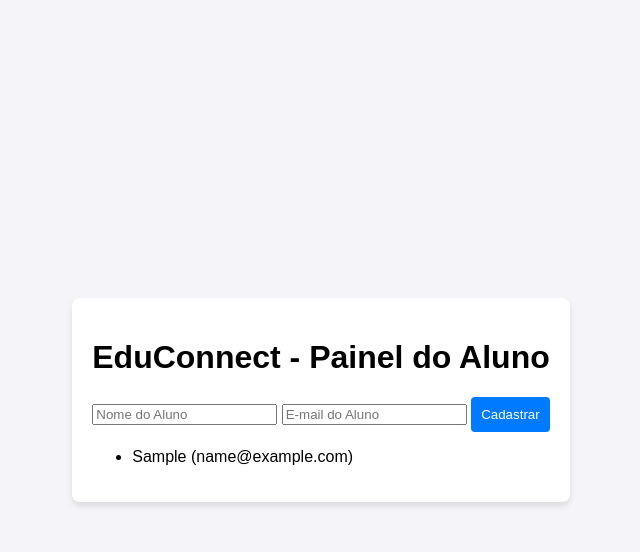
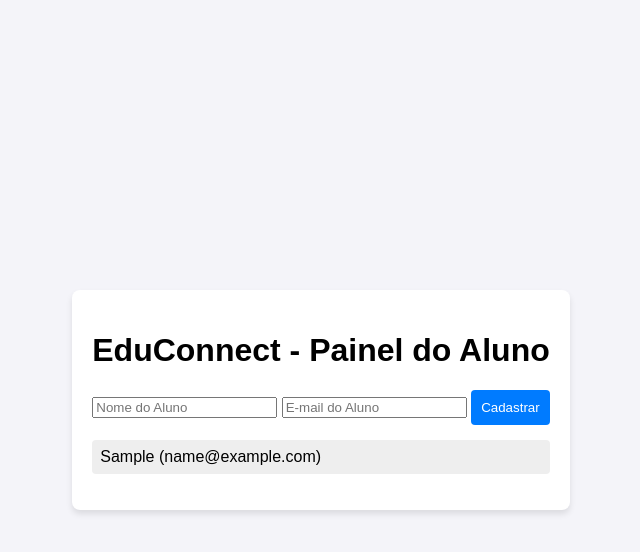
Before and after one commit to LauraaPereira/mini-projeto-EduConnect, a plain HTML site: page index.html in a window 1280 px wide. Both pictures are taken after typing "Sample", "name@example.com" into the empty fields and a click on the button "Cadastrar". Shown: the whole page, without its empty margins (319-959 px from the left). Drawn offline with Linux system fonts and the light colour scheme.

Commit message:
Estilização básica da lista de alunos cadastrados

```diff
--- a/style.css
+++ b/style.css
@@ -24,3 +24,14 @@ button {
 button:hover {
     background-color: #0056b3;
 }
+ul {
+    list-style-type: none;
+    padding: 0;
+    margin-top: 15px;
+}
+li {
+    background: #eee;
+    margin: 5px 0;
+    padding: 8px;
+    border-radius: 4px;
+}
```
